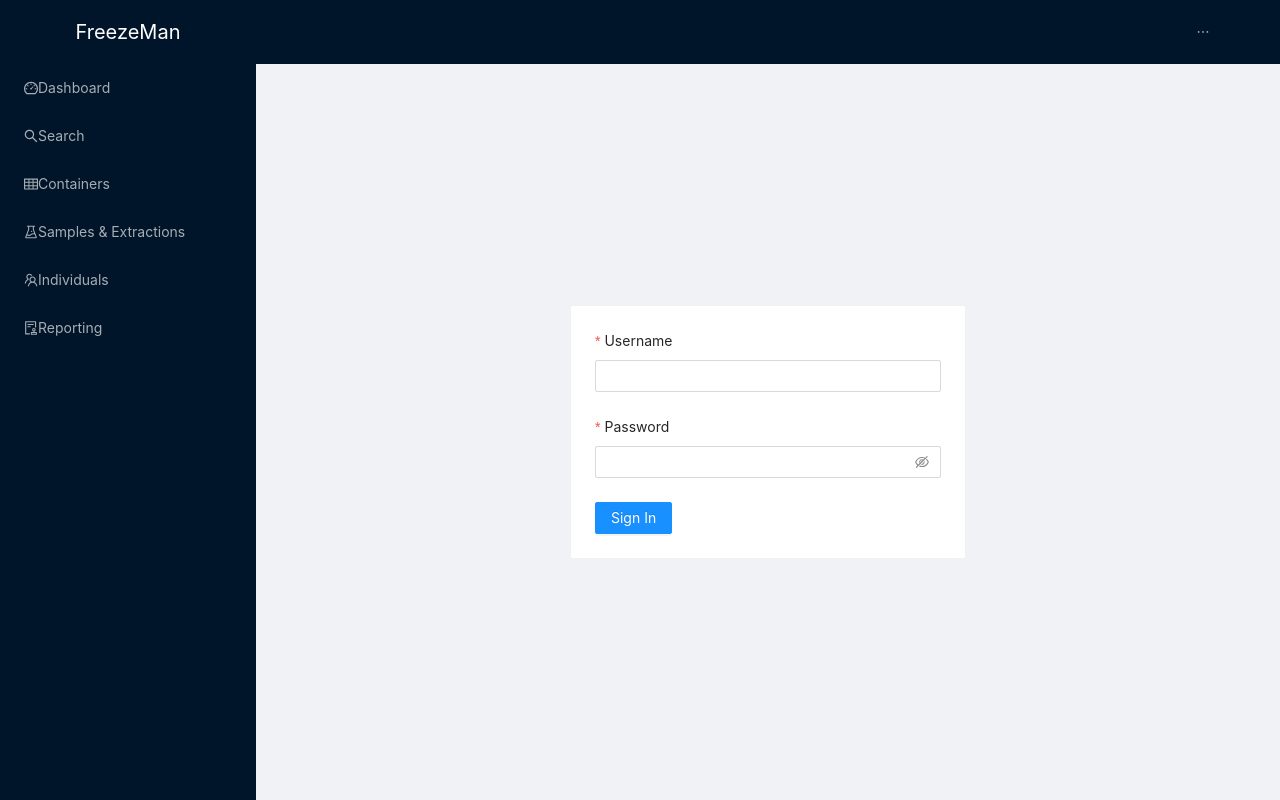
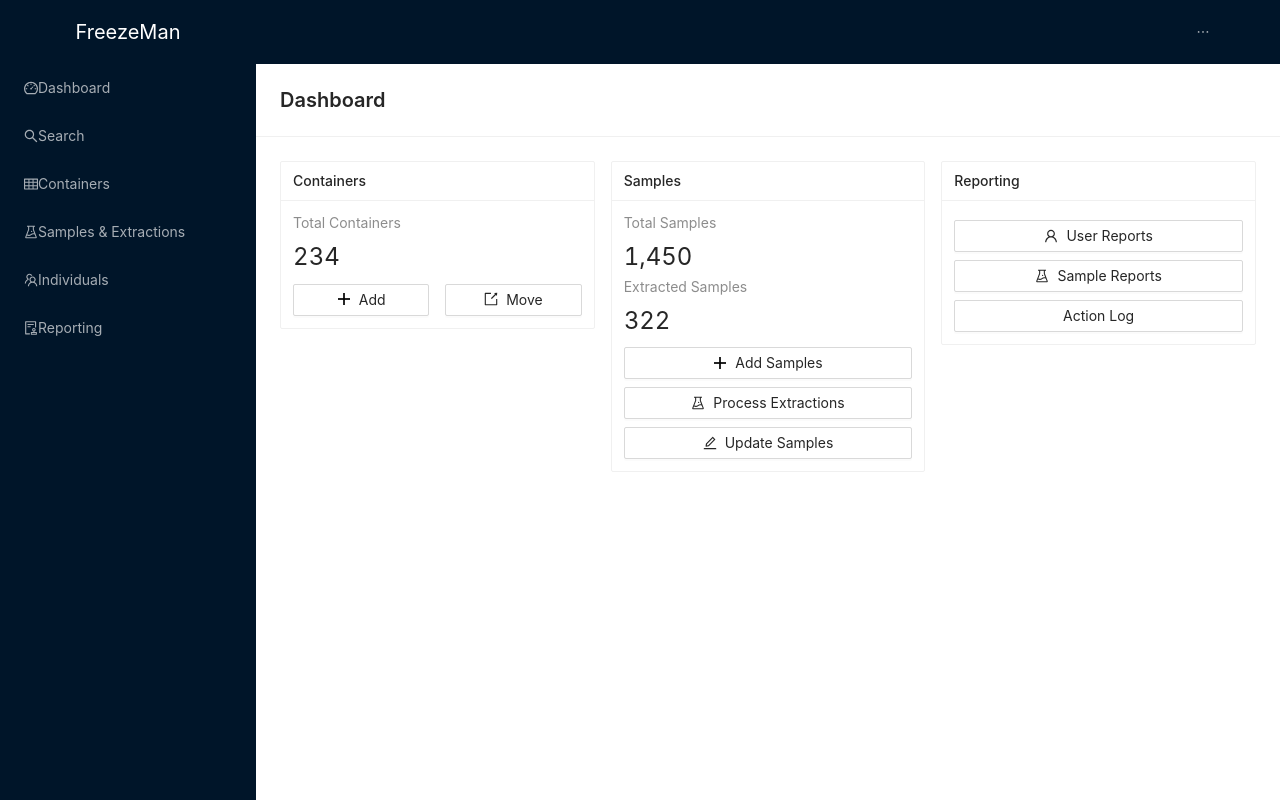
Before and after one commit to c3g/freezeman, a React app: page / in a window 1280 px wide. Built offline with nearby package versions, Linux system fonts and the light colour scheme.

Commit message:
Add start of dashboard page

```diff
--- a/src/components/App.js
+++ b/src/components/App.js
@@ -9,13 +9,15 @@ import {
     AuditOutlined,
     DashboardOutlined,
     ExperimentOutlined,
-    ImportOutlined,
+    LoginOutlined,
     SearchOutlined,
     TableOutlined,
     TeamOutlined,
 } from "@ant-design/icons";
 
 import SignInForm from "./SignInForm";
+
+import DashboardPage from "./DashboardPage";
 
 const App = () => (
     <Layout style={{height: "100vh"}}>
@@ -24,7 +26,7 @@ const App = () => (
             <div style={{flex: 1}} />
             <Menu theme="dark" mode="horizontal">
                 <Menu.Item key="sign-in">
-                    <ImportOutlined />
+                    <LoginOutlined />
                     Sign In
                 </Menu.Item>
             </Menu>
@@ -58,18 +60,19 @@ const App = () => (
                     </Menu.Item>
                 </Menu>
             </Layout.Sider>
-            <Layout.Content style={{padding: "0 24px", position: "relative"}}>
-                <Card style={{
-                    boxSizing: "border-box",
-                    position: "absolute",
-                    top: "50%",
-                    left: "50%",
-                    transform: "translate(-50%, -50%)",
-                    maxWidth: "396px",
-                    width: "100%",
-                }} bodyStyle={{paddingBottom: 0}}>
-                    <SignInForm />
-                </Card>
+            <Layout.Content style={{position: "relative"}}>
+                {/*<Card style={{*/}
+                {/*    boxSizing: "border-box",*/}
+                {/*    position: "absolute",*/}
+                {/*    top: "50%",*/}
+                {/*    left: "50%",*/}
+                {/*    transform: "translate(-50%, -50%)",*/}
+                {/*    maxWidth: "396px",*/}
+                {/*    width: "100%",*/}
+                {/*}} bodyStyle={{paddingBottom: 0}}>*/}
+                {/*    <SignInForm />*/}
+                {/*</Card>*/}
+                <DashboardPage />
             </Layout.Content>
         </Layout>
     </Layout>
--- /dev/null
+++ b/src/components/DashboardPage.js
@@ -0,0 +1,89 @@
+import React from "react";
+
+import {Button, Card, Col, PageHeader, Row, Statistic} from "antd";
+import "antd/es/button/style/css";
+import "antd/es/card/style/css";
+import "antd/es/col/style/css";
+import "antd/es/page-header/style/css";
+import "antd/es/row/style/css";
+import "antd/es/statistic/style/css";
+
+import {EditOutlined, ExperimentOutlined, ExportOutlined, PlusOutlined, UserOutlined} from "@ant-design/icons";
+
+const COL_LAYOUT = {
+    lg: 8,
+    xs: 24,
+    style: {marginTop: "16px"}
+};
+
+const CARD_PROPS = {
+    size: "small",
+};
+
+const BUTTON_COL_PROPS = {
+    xs: 24,
+    sm: 12,
+    style: {marginTop: "8px"},
+};
+
+const WIDE_BUTTON_COL_PROPS = {
+    xs: 24,
+    style: {marginTop: "8px"},
+};
+
+const DashboardPage = () => (
+    <div style={{height: "100%", backgroundColor: "white", overflowY: "auto"}}>
+        <PageHeader title="Dashboard" ghost={false} style={{borderBottom: "1px solid #f0f0f0", marginBottom: "8px"}} />
+        <div style={{padding: "0 24px 24px 24px"}}>
+            <Row gutter={16}>
+                <Col {...COL_LAYOUT}>
+                    <Card title="Containers" {...CARD_PROPS}>
+                        <Statistic title="Total Containers" value={234} />
+                        <Row gutter={16}>
+                            <Col {...BUTTON_COL_PROPS}>
+                                <Button block={true} icon={<PlusOutlined />}>Add</Button>
+                            </Col>
+                            <Col {...BUTTON_COL_PROPS}>
+                                <Button block={true} icon={<ExportOutlined />}>Move</Button>
+                            </Col>
+                        </Row>
+                    </Card>
+                </Col>
+                <Col {...COL_LAYOUT}>
+                    <Card title="Samples" {...CARD_PROPS}>
+                        <Statistic title="Total Samples" value={1450} />
+                        <Statistic title="Extracted Samples" value={322} />
+                        <Row gutter={16}>
+                            <Col {...WIDE_BUTTON_COL_PROPS}>
+                                <Button block={true} icon={<PlusOutlined />}>Add Samples</Button>
+                            </Col>
+                            <Col {...WIDE_BUTTON_COL_PROPS}>
+                                <Button block={true} icon={<ExperimentOutlined />}>Process Extractions</Button>
+                            </Col>
+                            <Col {...WIDE_BUTTON_COL_PROPS}>
+                                <Button block={true} icon={<EditOutlined />}>Update Samples</Button>
+                            </Col>
+                        </Row>
+                    </Card>
+                </Col>
+                <Col {...COL_LAYOUT}>
+                    <Card title="Reporting" {...CARD_PROPS}>
+                        <Row gutter={16}>
+                            <Col {...WIDE_BUTTON_COL_PROPS}>
+                                <Button block={true} icon={<UserOutlined />}>User Reports</Button>
+                            </Col>
+                            <Col {...WIDE_BUTTON_COL_PROPS}>
+                                <Button block={true} icon={<ExperimentOutlined />}>Sample Reports</Button>
+                            </Col>
+                            <Col {...WIDE_BUTTON_COL_PROPS}>
+                                <Button block={true}>Action Log</Button>
+                            </Col>
+                        </Row>
+                    </Card>
+                </Col>
+            </Row>
+        </div>
+    </div>
+);
+
+export default DashboardPage;
```
